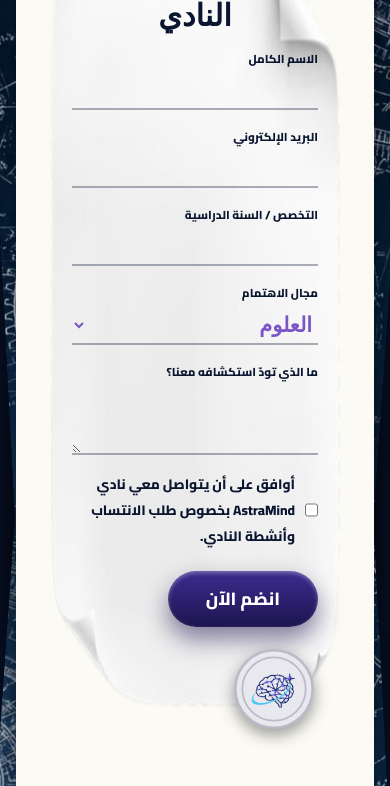
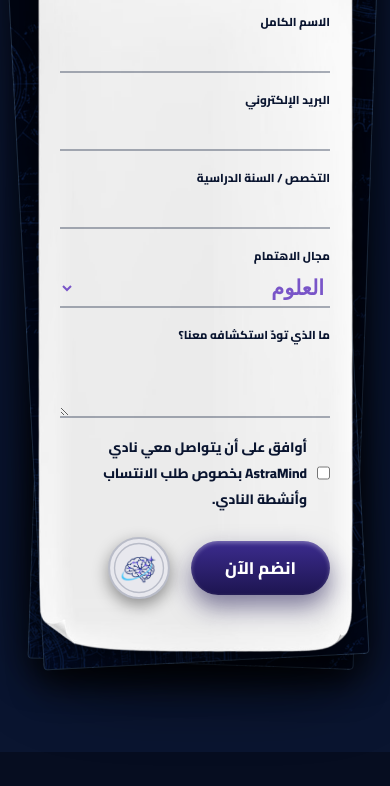
Before and after one commit to nexaamdz-art/Project, a website: page index.html in a window 390 px wide. Shown: the part 5484-6270 px from the top of the page. Drawn offline with Linux system fonts and the light colour scheme; a web font is replaced by a local one.

Commit message:
refactor: update styling for join section components
Remove legacy stack and letter container styles to clean up CSS structure and prepare for component redesign.

```diff
--- a/index.html
+++ b/index.html
@@ -139,18 +139,21 @@ section{position:relative;padding:120px max(6vw,22px) 90px;min-height:80vh}.pgn{
 .code{background:#fbfaf4;color:#1d3a66;padding:18px;font:600 .8rem/1.5 monospace;direction:ltr;box-shadow:0 14px 26px #0007;transform:rotate(1.5deg);position:relative}.code:before{content:"";position:absolute;top:-10px;left:40%;width:70px;height:22px;background:#58bdeb99;transform:rotate(3deg)}
 .cork .ttlc{grid-column:1/-1;text-align:center;font:700 1.8rem var(--ser);color:#fff;text-shadow:0 2px 6px #0008}
 /* 06 join */
-.jn{display:grid;grid-template-columns:minmax(0,.8fr) minmax(0,1.2fr);gap:50px;align-items:center}.stack{position:relative}.stack:before,.stack:after{content:"";position:absolute;inset:0;background:#1c3f78 repeating-linear-gradient(transparent 0 26px,#ffffff30 26px 27px);border-radius:4px;box-shadow:0 14px 30px #0008}.stack:before{transform:rotate(4deg) translate(14px,8px)}.stack:after{transform:rotate(-3deg) translate(-12px,4px)}
-.letter{position:relative;z-index:2;background:#fbfaf4 var(--tex);color:var(--n);padding:44px 38px;box-shadow:0 30px 70px #000a;border-radius:4px;clip-path:polygon(0 0,86% 0,100% 9%,100% 100%,0 100%)}.letter:before{content:"";position:absolute;top:0;inset-inline-end:0;width:14%;aspect-ratio:1;background:linear-gradient(225deg,#c9c8c3 50%,transparent 50%)}
-.lh{display:flex;align-items:center;gap:12px;color:var(--v);justify-content:center;margin-bottom:14px}.lh .lg{width:78px}.letter h3{font:700 1.9rem var(--ser);text-align:center;margin-bottom:14px}.fg{display:grid;grid-template-columns:1fr 1fr;gap:16px 22px}.fg .f{grid-column:1/-1}
+.jn{display:grid;grid-template-columns:minmax(0,.8fr) minmax(0,1.2fr);gap:50px;align-items:center}.stack{position:relative}.stack:before,.stack:after{content:"";position:absolute;inset:clamp(24px,3.6vw,38px) clamp(16px,2.5vw,26px);background:#122c5c url(assets/kit/blueprint.jpg) center/cover;background-blend-mode:multiply;border:1px solid rgba(159,214,255,.22);border-radius:4px;box-shadow:0 16px 32px #0009;pointer-events:none}.stack:before{transform:rotate(2deg) translate(10px,6px)}.stack:after{transform:rotate(-3deg) translate(-10px,4px)}
+.letter{position:relative;z-index:2;background:none;isolation:isolate;color:var(--n);padding:clamp(74px,14vw,110px) clamp(44px,8.5vw,72px) clamp(80px,15vw,116px);opacity:0;transform:translateY(36px) rotate(-1.5deg);transition:transform .85s .12s var(--e),opacity .75s .12s ease}
+.stack.in .letter{opacity:1;transform:translateY(0) rotate(0deg)}
+.letter::before{content:"";position:absolute;inset:0;z-index:-1;pointer-events:none;border:1px solid transparent;border-image-source:url(assets/kit/paper.png);border-image-slice:160 132 112 96 fill;border-image-width:clamp(92px,24vw,134px) clamp(76px,20vw,110px) clamp(68px,18vw,96px) clamp(58px,15vw,84px);border-image-repeat:stretch;filter:drop-shadow(0 28px 36px rgba(0,0,0,.55)) drop-shadow(0 4px 8px rgba(0,0,0,.35))}
+[dir=ltr] .letter::before{transform:scaleX(-1)}
+.lh{display:flex;align-items:center;gap:12px;color:var(--v);justify-content:center;margin-bottom:14px}.lh .lg{width:74px}.letter h3{font:700 clamp(1.45rem,3vw,1.9rem)/1.25 var(--ser);text-align:center;margin-bottom:14px}.fg{display:grid;grid-template-columns:1fr 1fr;gap:16px 22px}.fg .f{grid-column:1/-1}
 label{display:flex;flex-direction:column;font:700 .72rem monospace;letter-spacing:.1em;text-transform:uppercase;gap:2px}input,select,textarea{font:600 1.3rem var(--hand);color:var(--v);background:transparent;border:0;border-bottom:2px solid rgba(16,29,58,.35);padding:6px 2px;outline:0;width:100%}input:focus,select:focus,textarea:focus{border-bottom-color:var(--v);background:rgba(121,85,200,.07)}textarea{min-height:70px;resize:vertical}.hid{display:none}
-.jrow{display:flex;align-items:center;gap:18px;margin-top:22px}.jbtn{font-size:1.1rem;padding:14px 38px;background:linear-gradient(#3c2c8f,#1d1550);box-shadow:inset 0 2px 4px #fff5,0 12px 24px #1d155088}.wax{width:88px;filter:drop-shadow(0 6px 8px #0006)}.ok{position:absolute;inset-inline-end:20px;bottom:30px;font:700 1.6rem var(--hand);color:#1a9d5a;border:4px solid #1a9d5a;padding:6px 14px;border-radius:8px;transform:rotate(-12deg);opacity:0;pointer-events:none}.ok.on{opacity:1}#fe{font:600 1.2rem var(--hand);color:#c4152e}
+.jrow{display:flex;align-items:center;flex-wrap:wrap;gap:14px 18px;margin-top:22px}.jbtn{font-size:1.05rem;padding:14px 34px;background:linear-gradient(#3c2c8f,#1d1550);box-shadow:inset 0 2px 4px #fff5,0 12px 24px #1d155088}.wax{width:clamp(68px,14vw,88px);flex-shrink:0;filter:drop-shadow(0 6px 8px #0006)}.ok{position:absolute;inset-inline-end:clamp(46px,8vw,76px);bottom:clamp(56px,10vw,84px);font:700 1.6rem var(--hand);color:#1a9d5a;border:4px solid #1a9d5a;padding:6px 14px;border-radius:8px;transform:rotate(-12deg);opacity:0;pointer-events:none}.ok.on{opacity:1}#fe{font:600 1.2rem var(--hand);color:#c4152e}
 footer{background:#060d20;color:#c1cce0;padding:44px 6vw;text-align:center;display:flex;flex-direction:column;gap:12px;align-items:center}footer .so{display:flex;gap:10px;flex-wrap:wrap;justify-content:center}footer .so a{padding:8px 18px;border-radius:99px;background:rgba(255,255,255,.08);font-weight:700;font-size:.85rem}
 .ann{position:fixed;top:0;left:0;right:0;z-index:60;display:flex;justify-content:center;align-items:center;gap:12px;padding:8px 44px;background:linear-gradient(90deg,var(--v),#4b6bd8,var(--s));font-weight:800;font-size:.85rem}.ann button{position:absolute;inset-inline-end:12px;background:none;border:0;color:#fff;font-size:1.3rem;cursor:pointer}body.ha .top{top:50px}
 #flip{position:fixed;inset:0;z-index:200;perspective:2200px;pointer-events:none;visibility:hidden;--a:1}[dir=rtl] #flip{--a:-1}#flip.in,#flip.out{visibility:visible;pointer-events:auto}#flip .fp{position:absolute;inset:0;background:var(--p) var(--tex);transform-origin:left center;display:grid;place-items:center;text-align:center;color:var(--n)}[dir=rtl] #flip .fp{transform-origin:right center}#flip b{display:block;font:700 clamp(2.4rem,9vw,5rem) var(--ser)}#flip small{font:600 1.8rem var(--hand);color:var(--v)}#flip.in .fp{animation:pi .7s var(--e) forwards}#flip.out .fp{animation:po .85s var(--e) forwards}@keyframes pi{from{transform:rotateY(calc(var(--a)*-100deg))}to{transform:none}}@keyframes po{to{transform:rotateY(calc(var(--a)*-100deg))}}
 .skip{position:fixed;top:-60px;left:12px;z-index:300;background:#fff;color:var(--n);padding:10px 16px;border-radius:10px;font-weight:800}.skip:focus{top:12px}:focus-visible{outline:3px solid var(--s);outline-offset:3px}
 @media(max-width:980px){.mb{display:grid;place-items:center;width:40px;height:40px;border-radius:50%;border:0;background:#fff;color:var(--n);margin-inline-start:auto;font-size:1.2rem}.links{position:absolute;top:64px;inset-inline:0;flex-direction:column;padding:12px;border-radius:26px;background:rgba(10,21,48,.97);opacity:0;pointer-events:none;transform:translateY(-12px);transition:.35s}.links.open{opacity:1;pointer-events:auto;transform:none}.tools .clay{display:none}.jn{grid-template-columns:1fr}.cork{grid-template-columns:repeat(2,minmax(0,1fr))}.bp{grid-column:span 2}}
-@media(max-width:600px){.tp{width:82%;top:-8.5%;inset-inline-start:-5%}.campus{inset:13% 1% 10% 1%}.tpx{font-size:.76rem}.tpx small{font-size:.64rem}.bt{width:88%;bottom:4%}.btx{font-size:.72rem}.btx span:last-child{font-size:.86rem}.ph{width:30%}.cover{max-width:100%}.hero{padding-inline:14px;padding-top:78px}section{padding:100px 16px 70px}.cover{aspect-ratio:.8}.tile{grid-template-columns:1fr}.dt{flex-direction:row;align-items:center;justify-content:space-around}.dt small{padding:10px}.gl{flex-direction:column;align-items:flex-start;padding:20px}.gl img{width:100%;height:150px}.fg{grid-template-columns:1fr}.letter{padding:30px 18px}.jrow{flex-direction:column;align-items:flex-start}}
-@media(prefers-reduced-motion:reduce){*{animation-duration:.001s!important;animation-delay:0s!important;transition-duration:.001s!important}.gr,.brain-aura{animation:none!important}.chalk .dr .npath,.eq-txt,.eq-ul{stroke-dashoffset:0!important;fill-opacity:.96!important}.ndot{display:none!important}.sn,.fo{opacity:1!important;transform:rotate(var(--r,var(--fr,0deg)))!important}}
+@media(max-width:600px){.tp{width:82%;top:-8.5%;inset-inline-start:-5%}.campus{inset:13% 1% 10% 1%}.tpx{font-size:.76rem}.tpx small{font-size:.64rem}.bt{width:88%;bottom:4%}.btx{font-size:.72rem}.btx span:last-child{font-size:.86rem}.ph{width:30%}.cover{max-width:100%}.hero{padding-inline:14px;padding-top:78px}section{padding:100px 16px 70px}.cover{aspect-ratio:.8}.tile{grid-template-columns:1fr}.dt{flex-direction:row;align-items:center;justify-content:space-around}.dt small{padding:10px}.gl{flex-direction:column;align-items:flex-start;padding:20px}.gl img{width:100%;height:150px}.fg{grid-template-columns:1fr}}
+@media(prefers-reduced-motion:reduce){*{animation-duration:.001s!important;animation-delay:0s!important;transition-duration:.001s!important}.gr,.brain-aura{animation:none!important}.chalk .dr .npath,.eq-txt,.eq-ul{stroke-dashoffset:0!important;fill-opacity:.96!important}.ndot{display:none!important}.sn,.fo{opacity:1!important;transform:rotate(var(--r,var(--fr,0deg)))!important}.letter{opacity:1!important;transform:none!important}}
 
 /* v4 real-asset layer */
 .cmp{display:none}.compass{position:absolute;width:min(17%,140px);inset-inline-end:1%;top:40%;z-index:6;filter:drop-shadow(0 12px 16px #000a);animation:spn 12s ease-in-out infinite alternate}
@@ -162,7 +165,7 @@ footer{background:#060d20;color:#c1cce0;padding:44px 6vw;text-align:center;displ
 .gl{position:relative;background:url(assets/kit/glass.png) 50.3% 50.4%/138% 169% no-repeat;backdrop-filter:none;box-shadow:none;padding:22px 26px;border-radius:18px;overflow:hidden;filter:drop-shadow(0 16px 24px #000a)}
 .cork{background:#b98a58 url(assets/aistudio/6028738745cedb0b366b2e773725f33b_ec1ba71e.jpg) center/100% 100% no-repeat;border:0}.cork .pol{background:none;padding:0;box-shadow:none;filter:drop-shadow(0 12px 14px #0008)}.cork .pol:before{content:"";position:absolute;inset:-4% -5% -4% -5%;background:url(assets/kit/pol-tape.png) center/100% 100% no-repeat;z-index:2;pointer-events:none}.cork .pol:nth-child(even):before{background-image:url(assets/kit/pol-clip.png)}.cork .pol img{position:relative;aspect-ratio:1/1;padding:15% 15% 26%;object-fit:cover;box-sizing:border-box}.cork .pol .clp{display:none}.cork .pol figcaption{z-index:3;bottom:8%}
 .cork .pin{position:absolute;width:34px;z-index:8;filter:drop-shadow(0 6px 6px #0007)}.cork .code{padding:0;background:none;box-shadow:none;filter:drop-shadow(0 14px 20px #0009)}.cork .code img{border-radius:8px}.cork .code:before{display:none}.cork .bp{background-image:url(assets/kit/blueprint.jpg);background-size:cover}.cork .spp{position:absolute;width:70px;z-index:8;rotate:-40deg;filter:drop-shadow(0 6px 6px #0008)}
-.letter{background:#fbfaf4 url(assets/kit/paper.png) center/100% 100% no-repeat;clip-path:none;box-shadow:none;filter:drop-shadow(0 30px 40px #000a);padding:64px 56px}.letter:before{display:none}.stack:before,.stack:after{background:#1c3f78 url(assets/kit/blueprint.jpg) center/cover}
+
 .seal img{width:100%;height:100%;object-fit:contain;filter:contrast(1.14) brightness(1.03)}
 .cork .gp{grid-column:span 2;transform:rotate(-1.2deg);position:relative;filter:drop-shadow(0 14px 20px #0009)}.cork .gp img{width:100%;border-radius:2px}.cork .gp:before{content:"";position:absolute;top:-12px;left:42%;width:90px;height:26px;background:url(assets/kit/tape.png) center/100% 100%;z-index:3;rotate:-4deg}
 #activities{overflow:hidden}
```
